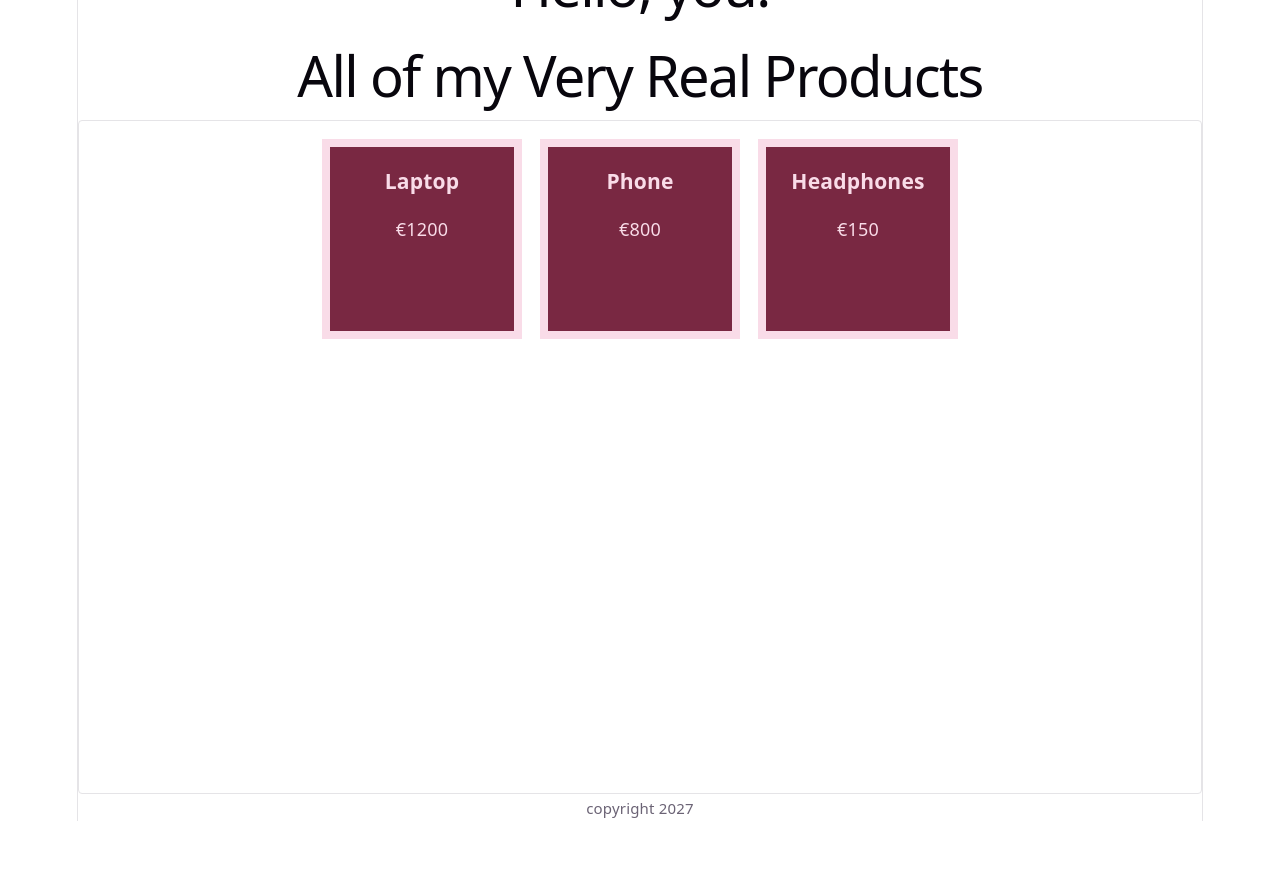
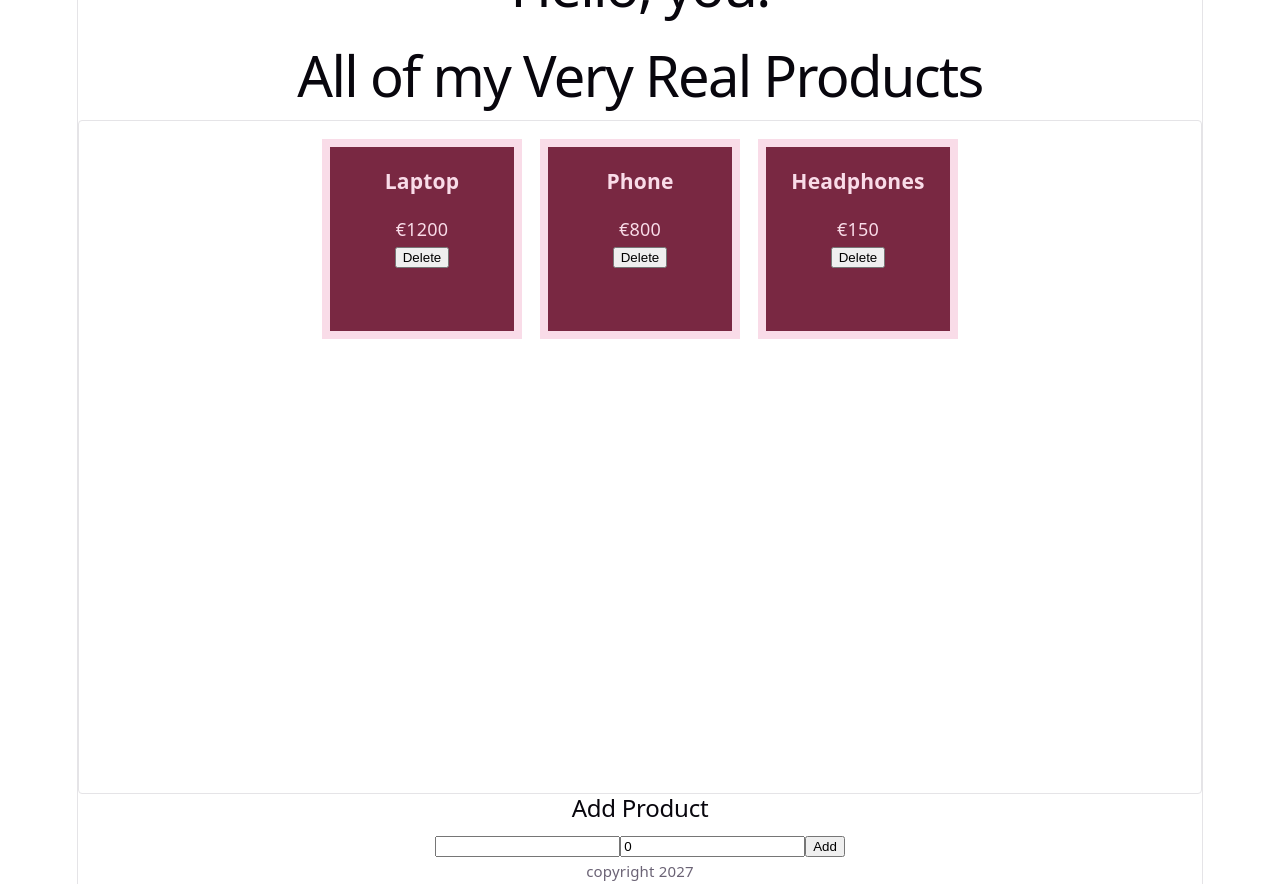
Before and after one commit to zubiwubi/Artist-Portfolio-Website, a React (Vite) app in the folder ClientApp/: page / in a window 1280 px wide. Shown: the part 260-1144 px from the top of the page. Before the commit the page ends 1081 px from the top, so only its background shows below. Built offline with nearby package versions, Linux system fonts and the light colour scheme.

Commit message:
Added delete function for products

```diff
--- a/ClientApp/src/components/ProductCard.tsx
+++ b/ClientApp/src/components/ProductCard.tsx
@@ -3,13 +3,15 @@ import type { Product } from "../types/Product"
 
 type ProductCardProps = {
   product: Product;
+  onDelete: (id: number) => void;
 };
 
-export function ProductCard({ product }: ProductCardProps) {
+export function ProductCard({ product, onDelete }: ProductCardProps) {
   return (
     <div className="product-card">
       <h3>{product.name}</h3>
       <p>€{product.price}</p>
+      <button onClick={() => onDelete(product.id)}>Delete</button>
     </div>
   );
 }
--- /dev/null
+++ b/ClientApp/src/pages/products/ProductForm.tsx
@@ -0,0 +1,31 @@
+import { useState } from 'react';
+import type { SubmitEvent } from 'react';
+
+type ProductFormProps = {
+    onAdd: (name: string, price: number) => void;
+};
+
+export function ProductForm({ onAdd }: ProductFormProps) {
+    const [name, setName] = useState("");
+    const [price, setPrice] = useState(0);
+
+    function handleSubmit(event: SubmitEvent) {
+        event.preventDefault();
+        if (name.trim() === "" || price <= 0) {
+            return;
+        }
+        onAdd(name, price);
+        setName("");
+        setPrice(0);
+    }
+
+    return (
+        <form onSubmit={handleSubmit}>
+            <h2> Add Product </h2>
+            <input type="text" value={name} onChange={(event) => setName(event.target.value)} />
+            <input type="number" value={price} onChange={(event) => setPrice(Number(event.target.value))} />
+            {/*Number(...) exports the given input to an int */}
+            <button type="submit">Add</button>
+        </form>
+    );
+}
--- a/ClientApp/src/pages/products/ProductList.tsx
+++ b/ClientApp/src/pages/products/ProductList.tsx
@@ -4,13 +4,14 @@ import "./ProductList.css";
 
 type ProductListProps = {
   products: Product[];
+  onDelete: (id: number) => void;
 };
 
-export function ProductList({ products }: ProductListProps) {
+export function ProductList({ products, onDelete }: ProductListProps) {
   return (
     <div className="product-container">
       {products.map((product) => (
-        <ProductCard key={product.id} product={product} />
+        <ProductCard key={product.id} product={product} onDelete={onDelete}/>
       ))}
     </div>
   );
--- a/ClientApp/src/pages/products/ProductPage.tsx
+++ b/ClientApp/src/pages/products/ProductPage.tsx
@@ -1,18 +1,33 @@
 import type { Product } from "../../types/Product";
 import { ProductList } from "./ProductList";
 import { useState } from "react";
+import { ProductForm } from "./ProductForm";
 
 export function ProductPage() {
+  const [name, setName] = useState("");
   const [products, setProducts] = useState<Product[]>([
+  // useState accepts a generic type - it says the state is an array of Product, so setProducts will only accept a Product[]
   { id: 1, name: "Laptop", price: 1200 },
   { id: 2, name: "Phone", price: 800 },
   { id: 3, name: "Headphones", price: 150 },
-]);;
+]);
+// the initial value is now this list
+// useState(0) -> here 0 = initial value
+
+  function addProduct(name: string, price: number) {
+    const newProduct: Product = { id: Date.now(), name, price };
+    setProducts([...products, newProduct]);
+  } // ... unpacks not only products, but also the data within a product (like a name and price)
+
+  function deleteProduct(id: number) {
+    setProducts(products.filter((p) => p.id !== id));
+  }
 
   return (
-    <div>
+    <>
       <h1> All of my Very Real Products </h1>
-      <ProductList products={products} />
-    </div>
+      <ProductList products={products} onDelete={deleteProduct} />
+      <ProductForm onAdd={addProduct} />
+    </>
   );
 }
```
Also changed, not shown: 1 other file (tests, documents, lock files or other folders).
